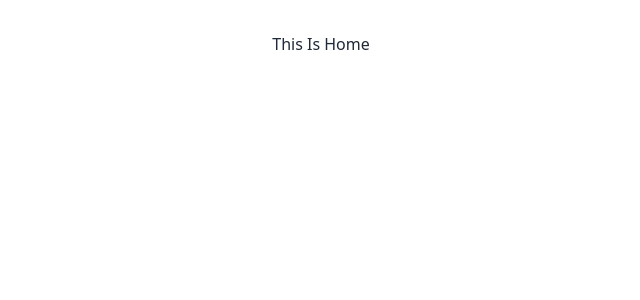
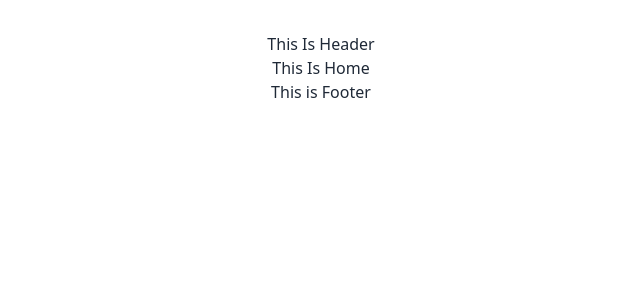
Before and after one commit to mdsayedhasann/bistro-boss-client, a React (Vite) app: page / in a window 1280 px wide. Shown: the top 300 px of the page, without its empty margins (319-959 px from the left). Built offline with nearby package versions, Linux system fonts and the light colour scheme.

Commit message:
Header and Footer added on Main.jsx

```diff
--- a/src/Layout/Main.jsx
+++ b/src/Layout/Main.jsx
@@ -1,10 +1,14 @@
 import React from 'react';
 import { Outlet } from 'react-router-dom';
+import Header from '../pages/shared/Header/Header';
+import Footer from '../pages/shared/Footer/Footer';
 
 const Main = () => {
     return (
         <div>
+            <Header></Header>
             <Outlet></Outlet>
+            <Footer></Footer>
         </div>
     );
 };
--- /dev/null
+++ b/src/pages/shared/Footer/Footer.jsx
@@ -0,0 +1,13 @@
+import React from 'react';
+
+const Footer = () => {
+    return (
+        <div>
+            <h1>
+                This is Footer
+            </h1>
+        </div>
+    );
+};
+
+export default Footer;
--- /dev/null
+++ b/src/pages/shared/Header/Header.jsx
@@ -0,0 +1,13 @@
+import React from 'react';
+
+const Header = () => {
+    return (
+        <div>
+            <h1>
+                This Is Header
+            </h1>
+        </div>
+    );
+};
+
+export default Header;
```
